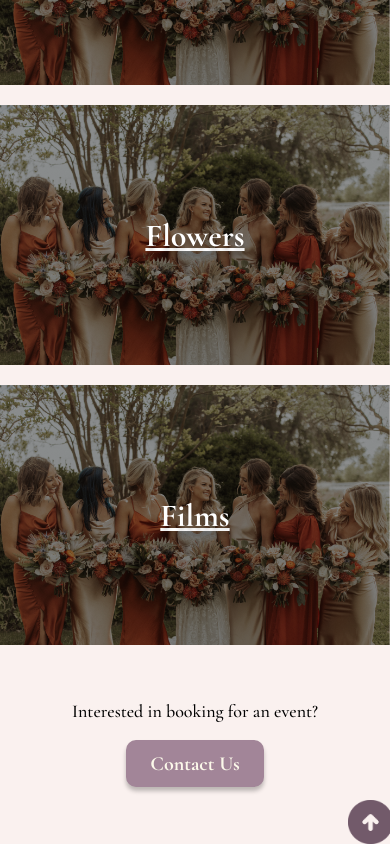
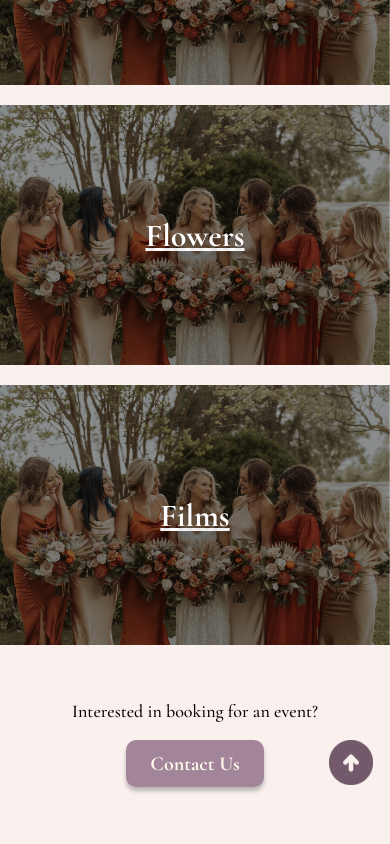
Before and after one commit to include-davis/bloom-and-vine, a React (Create React App) app in the folder bloom-and-vine/: page / in a window 390 px wide. Shown: the part 550-1394 px from the top of the page. Built offline with nearby package versions, Linux system fonts and the light colour scheme; no server answers; a web font is replaced by a local one.

Commit message:
Fixed contact buttons styling on mobile, adjusted size of arrow buttons

```diff
--- a/bloom-and-vine/src/Components/contact-display/contactDisplay.css
+++ b/bloom-and-vine/src/Components/contact-display/contactDisplay.css
@@ -67,4 +67,12 @@
         height: 47px;
         width: 138px;
     }
+    #arrowButton{
+        width: 44.17px;
+        position: absolute;
+        margin-left: 80vw;
+        margin-top: 0px;
+        height: 45.33px;
+        width: 44.17px;
+    }
 }
--- a/bloom-and-vine/src/Components/gallery-carousel/Components/galleryInfo/galleryInfo.css
+++ b/bloom-and-vine/src/Components/gallery-carousel/Components/galleryInfo/galleryInfo.css
@@ -51,6 +51,7 @@
         text-align:left;
         font-size: 1.125em;
         color: rgba(0, 0, 0, 0.5);
+        margin-bottom: 5px;
     }
     .gallery-desc {
         width: 78vw;
--- a/bloom-and-vine/src/Components/gallery-carousel/Components/gallerySlider/gallerySlider.css
+++ b/bloom-and-vine/src/Components/gallery-carousel/Components/gallerySlider/gallerySlider.css
@@ -66,4 +66,7 @@
     .gallery-slider {
         gap: 4vw;
     }
+    .button-image {
+        height: 50px;
+    }
 }
--- a/bloom-and-vine/src/Components/gallery-display-mobile/galleryDisplayMobile.css
+++ b/bloom-and-vine/src/Components/gallery-display-mobile/galleryDisplayMobile.css
@@ -68,6 +68,7 @@ the backarrow button and other elements.
    margin: 0px;
    position: absolute;
    margin-bottom: 8px;
+   font-size: 1.75em;
 }
 #backArrow{
     height: 20px;
```
